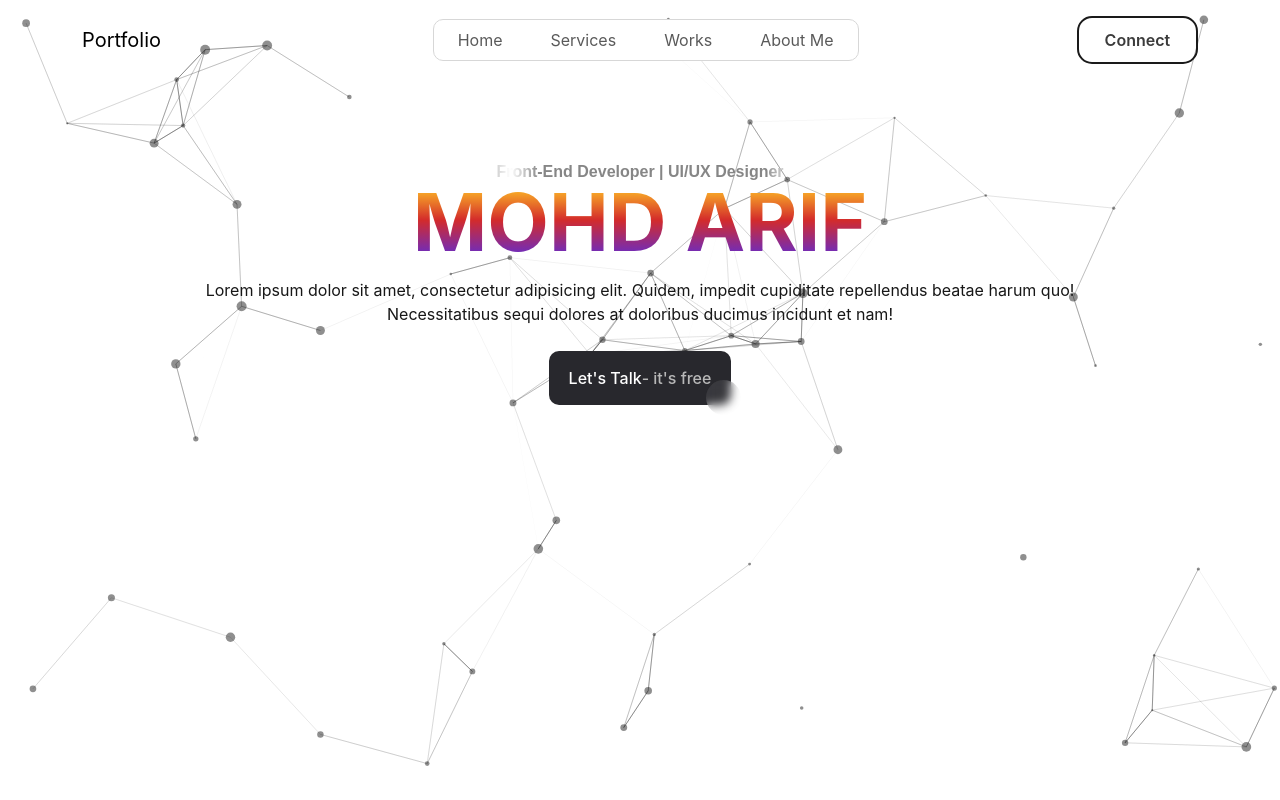
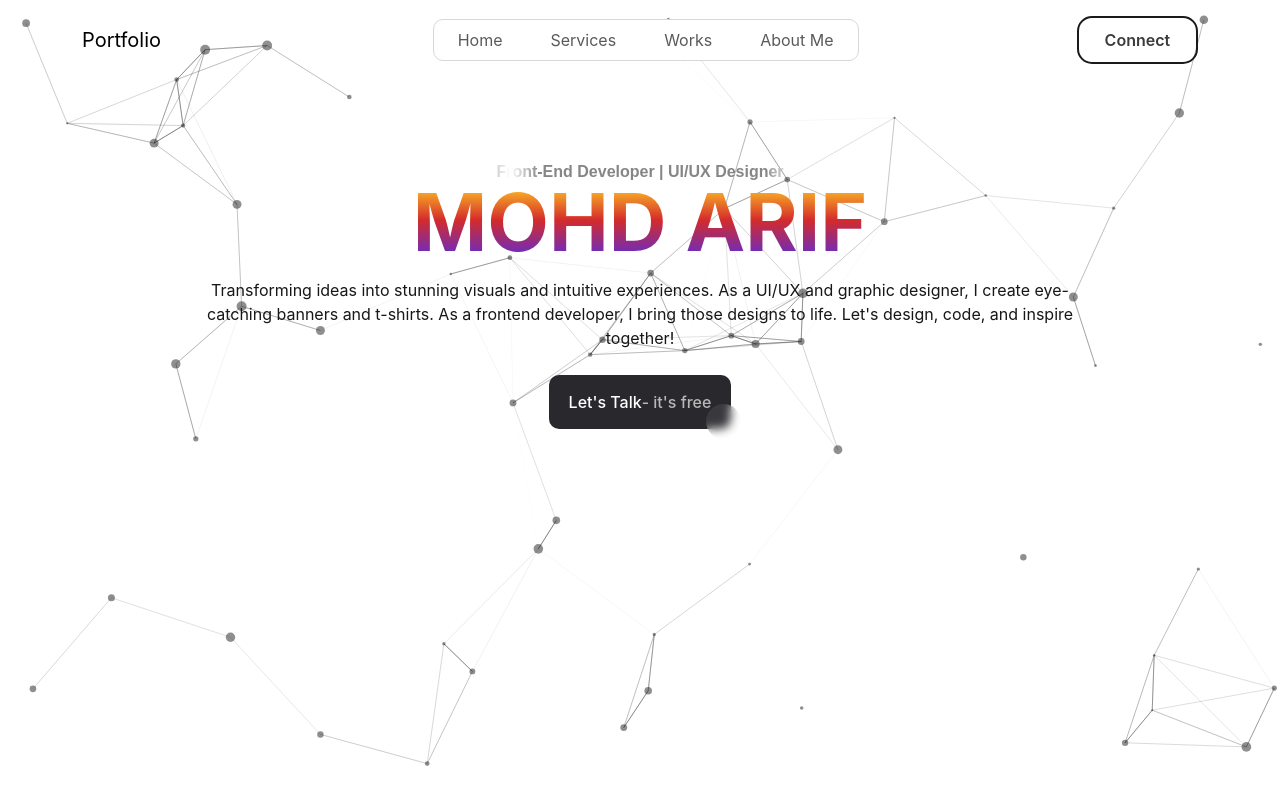
Before and after one commit to mohdArif01/MyPortfolio, a React (Create React App) app: page / in a window 1280 px wide. Built offline with nearby package versions, Linux system fonts and the light colour scheme.

Commit message:
New Description

```diff
--- a/public/index.html
+++ b/public/index.html
@@ -7,7 +7,7 @@
     <meta name="theme-color" content="#000000" />
     <meta
       name="description"
-      content="Web site created using create-react-app"
+      content="This website is create by Mohd Arif"
     />
     <link rel="apple-touch-icon" href="%PUBLIC_URL%/logo192.png" />
     <!--
--- a/src/Pages/Hero.jsx
+++ b/src/Pages/Hero.jsx
@@ -1,5 +1,5 @@
 import React from "react";
-import { Link } from 'react-router-dom';
+import { Link } from "react-router-dom";
 
 import "../Pages/Hero.css";
 import Nav from "../Components/Nav";
@@ -9,22 +9,27 @@ const Hero = () => {
   return (
     <>
       <ParticlesContainer />
-      <Nav/>
+      <Nav />
       <div className="retro-grid-container container">
         <div className="mydet container d-flex flex-column align-items-center justify-content-center">
-            <p className="btn-shine brief">Front-End Developer | UI/UX Designer</p>
+          <p className="btn-shine brief">
+            Front-End Developer | UI/UX Designer
+          </p>
           <h1 className="retro-grid-text">MOHD ARIF</h1>
           <p className="retro-grid-paragraph ">
-              Lorem ipsum dolor sit amet, consectetur adipisicing elit. Quidem,
-              impedit cupiditate repellendus beatae harum quo! Necessitatibus
-              sequi dolores at doloribus ducimus incidunt et nam!
+            Transforming ideas into stunning visuals and intuitive experiences.
+            As a UI/UX and graphic designer, I create eye-catching banners and
+            t-shirts. As a frontend developer, I bring those designs to life.
+            Let's design, code, and inspire together!
           </p>
-            <Link to={'/contact'}>
-              <button type="button" className="btn button"> <span className="letstalk">Let's Talk</span>  <span className="itsfree" >- it's free</span> </button>
+          <Link to={"/contact"}>
+            <button type="button" className="btn button">
+              {" "}
+              <span className="letstalk">Let's Talk</span>{" "}
+              <span className="itsfree">- it's free</span>{" "}
+            </button>
           </Link>
-
         </div>
-
       </div>
     </>
   );
```
Lines whose indentation alone changed are shown as unchanged.
